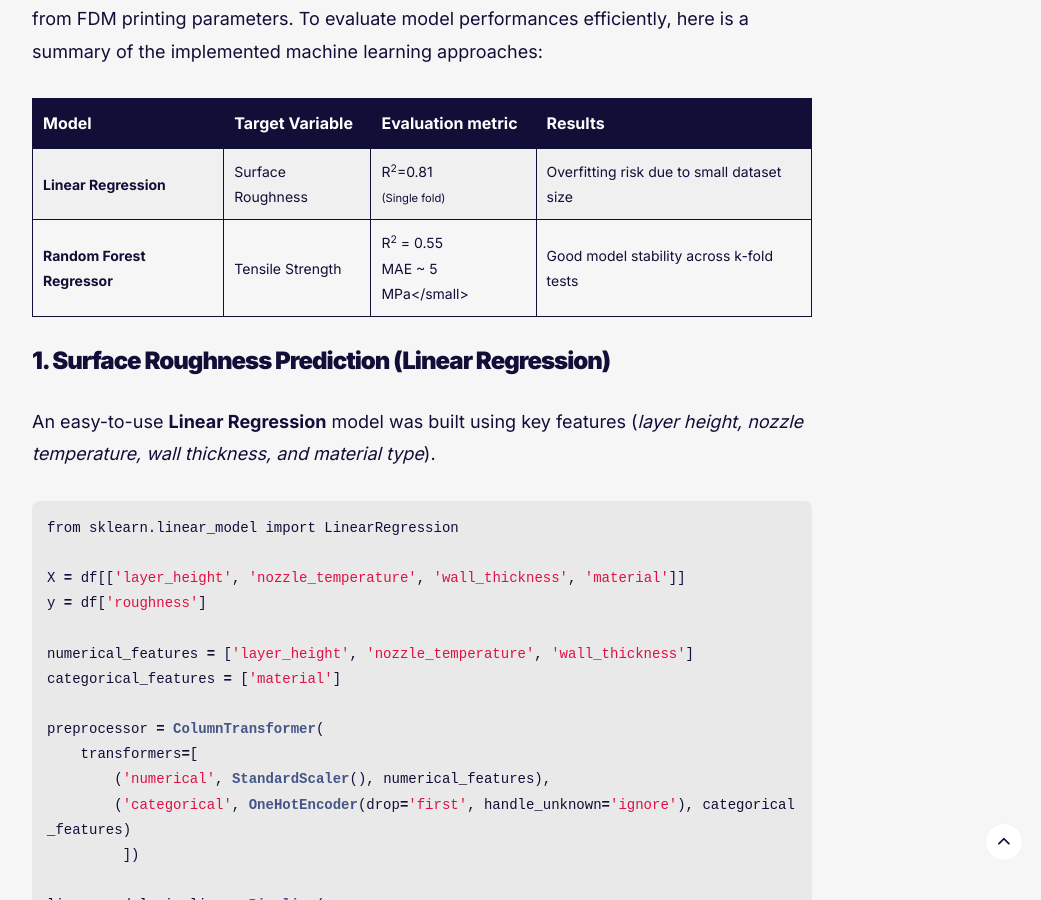
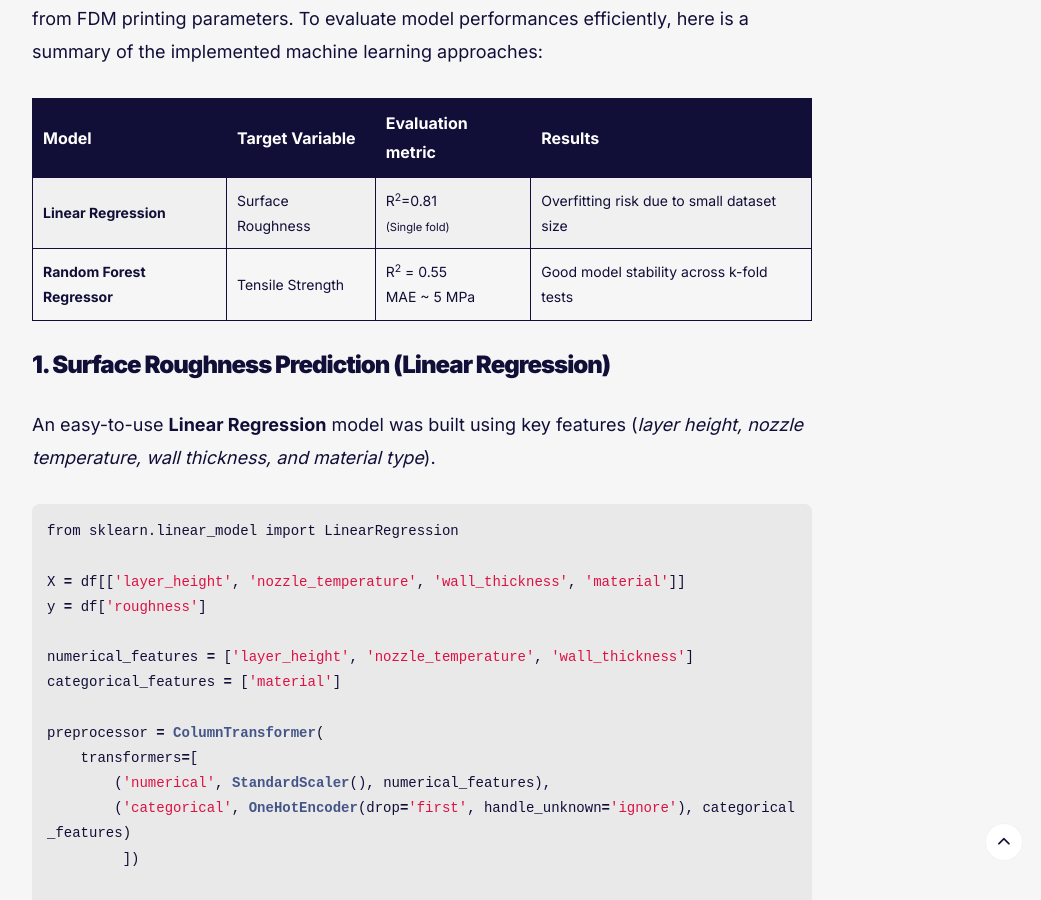
Before and after one commit to gcasarin/gcasarin.github.io, a Jekyll site: the page built from docs/_projects/3d_printing_analysis.md, in a window 1280 px wide and 900 px high, scrolled down 3882 px. Shown: the whole window, without its empty margins (218-1259 px from the left). Built offline with Jekyll 4.4.1, drawn with Linux system fonts in a browser that asks for light colours.

Commit message:
Fix formatting in 3D printing analysis documentation

```diff
--- a/docs/_projects/3d_printing_analysis.md
+++ b/docs/_projects/3d_printing_analysis.md
@@ -99,7 +99,7 @@ To evaluate model performances efficiently, here is a summary of the implemented
       <tr>
         <td><strong>Random Forest Regressor</strong></td>
         <td>Tensile Strength</td>
-        <td>R<sup>2</sup> = 0.55<br>MAE ~ 5 MPa</small></td>
+        <td>R<sup>2</sup> = 0.55<br>MAE ~ 5 MPa</td>
         <td>Good model stability across k-fold tests</td>
       </tr>
     </tbody>
```
